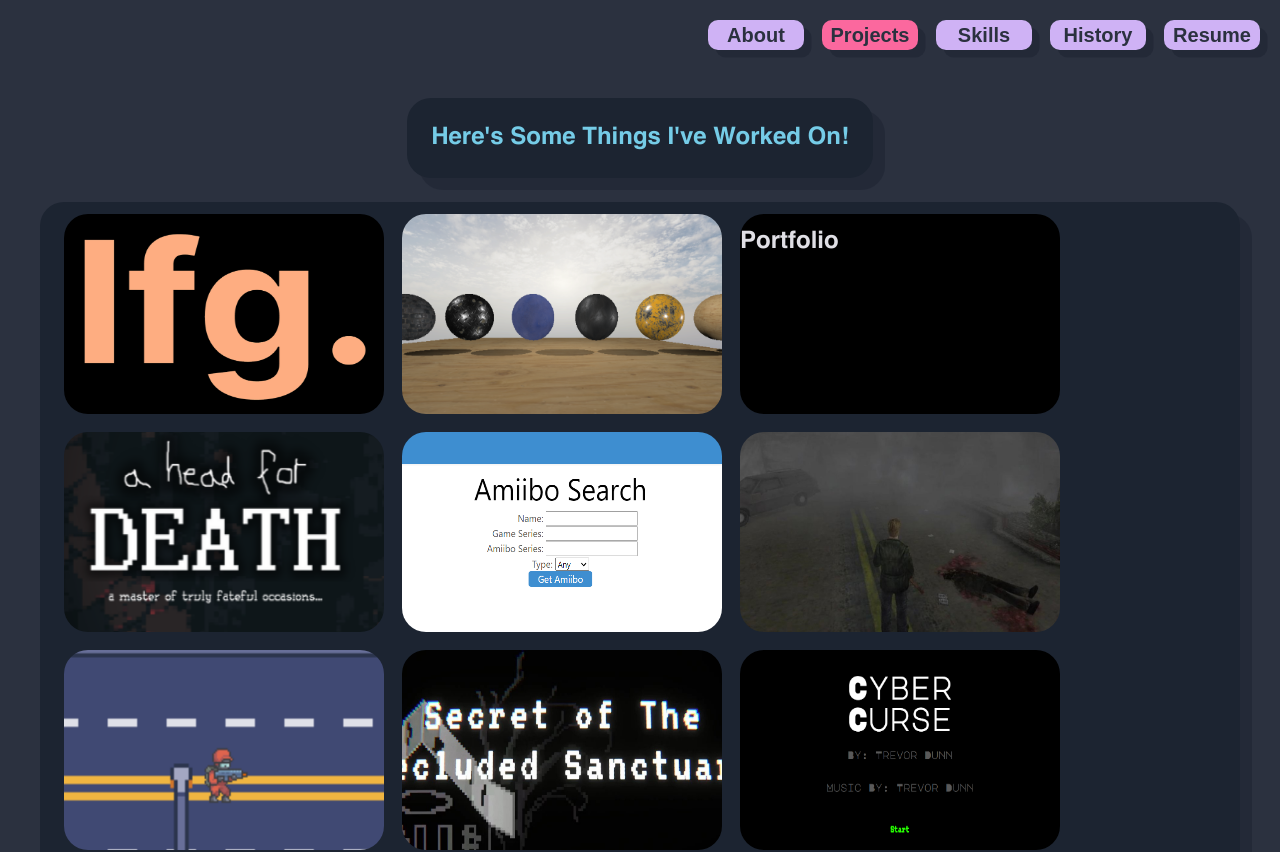
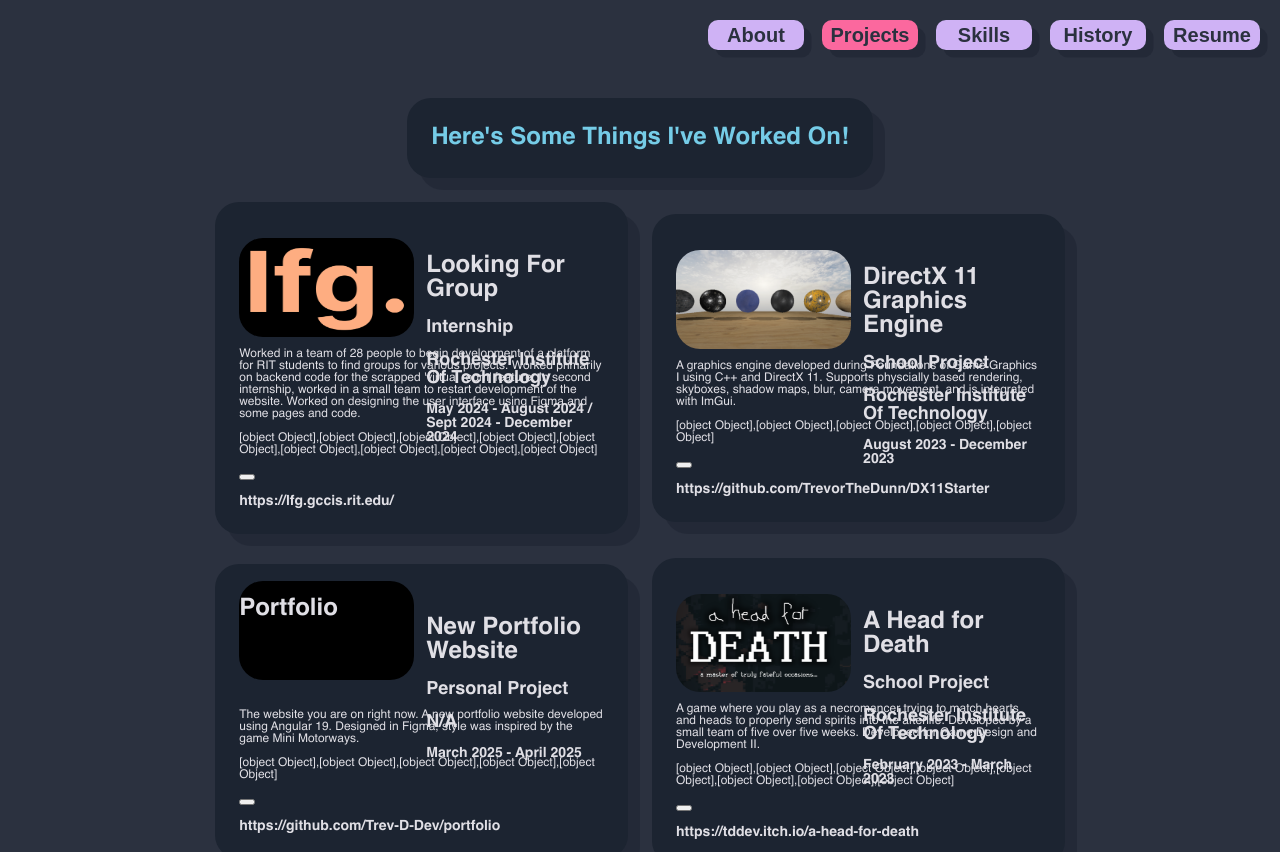
Before and after one commit to Trev-D-Dev/portfolio, an Angular app: page /projects in a window 1280 px wide. Shown: the top 852 px of the page. Built offline with nearby package versions, Linux system fonts and the light colour scheme.

Commit message:
Still working

```diff
--- a/src/app/history/history.component.css
+++ b/src/app/history/history.component.css
@@ -1 +1,25 @@
 @import './../../styles.css';
+
+.page {
+    display: flex;
+    flex-direction: row;
+    flex-wrap: wrap;
+
+    width: 30vw;
+
+    margin: auto;
+
+    align-items: center;
+    justify-content: center;
+}
+
+.content {
+    display: flex;
+    flex-direction: row;
+    flex-wrap: wrap;
+
+    gap: 1.5rem;
+
+    justify-content: center;
+    align-items: center;
+}
--- a/src/app/history/history.component.html
+++ b/src/app/history/history.component.html
@@ -7,9 +7,9 @@
     <div class="history">
         <div class="content">
             <div class="tile event" *ngFor="let event of history">
-                <h1>{{event.date}}</h1>
-                <h1>{{event.title}}</h1>
-                <h3>{{event.desc}}</h3>
+                <h1 class="event-title">{{event.title}}</h1>
+                <h2 class="event-date">{{event.date}}</h2>
+                <h2 class="event-desc">{{event.desc}}</h2>
             </div>
         </div>
     </div>
--- a/src/app/navigation/navigation.component.css
+++ b/src/app/navigation/navigation.component.css
@@ -1,6 +1,8 @@
 @import './../../styles.css';
 
 .nav {
+    background-color: var(--main-bg-color);
+
     padding: 1rem;
 
     width:fit-content;
--- a/src/app/projects/projects.component.css
+++ b/src/app/projects/projects.component.css
@@ -4,60 +4,68 @@
     width: 90vw;
     justify-items: left;
     justify-content: left;
-
-    z-index: 0;
 }
 
 .content {
+    margin: auto;
+
+    width: 95vw;
+
     display: flex;
     flex-wrap: wrap;
     flex-direction: row;
-    gap: 1.5rem;
-}
 
-.project {
-    background-color: black;
-
-    width: 25vw;
-    height: 25vh;
-
-    display: flex;
-    flex-direction: row;
-    flex-wrap: wrap;
-
-    overflow: hidden;
-
-    border-radius: 2rem;
-}
-
-.project:hover {
-    transform: scale(1.1);
-}
-
-.header {
-    width: 25vw;
-
-    aspect-ratio: 16/9;
+    gap: 2rem;
 
     align-items: center;
     justify-content: center;
 }
 
-.project-img {
-    justify-self: center;
-    align-self: center;
+.project-details {
+    width: 30%;
 
-    height: 100%;
-    width: 100%;
+    aspect-ratio: 5/3;
+
 }
 
-.project-details {
-    background-color: brown;
+.header {
+    width: 100%;
+    height: 50%;
 
-    width: 20vw;
+    display: flex;
+    flex-direction: row;
+
+    gap: 1rem;
+
+    margin-bottom: 2rem;
 }
 
-.project.selected {
-    z-index: 3;
-    height: 60vh;
+.project-image {
+    margin: auto;
+    margin-top: 2rem;
+    margin-bottom: 2rem;
+    height: 90%;
+    width: auto;
+
+    aspect-ratio: 16/9;
+
+    border-radius: 2rem;
 }
+
+.project-image#port,
+.project-image#lfg {
+    background-color: black;
+}
+
+.project-image#port {
+    align-items: center;
+    justify-content: center;
+
+    margin: auto;
+}
+
+.info {
+    margin: auto;
+    margin-top: 2rem;
+    margin-bottom: 2rem;
+}
--- a/src/app/projects/projects.component.html
+++ b/src/app/projects/projects.component.html
@@ -4,38 +4,30 @@
         <h1 class="page-title">Here's Some Things I've Worked On!</h1>
     </div>
 
-    <div class="tile projects">
-        <div class="content">
+    <div class="content">
+        <div class="tile project-details"
+             *ngFor="let project of projects"
+             id="{{project.tag}}">
+             <div class="header">
 
-            <!-- TODO: Find a way to split project image and project details so they act more independent of each other (maybe use @for) -->
+                @if(project.img != "N/A") {
+                    <img class="project-image" id="{{project.tag}}" src="{{project.img}}">
+                } @else {
+                    <div class="project-image" id="{{project.tag}}"><h1>Portfolio</h1></div>
+                }
 
-            <div class="project"
-                 *ngFor="let project of projects"
-                 (click)="showDetails($event)">
-                 @if (project.img != "N/A") {
-                    <div class="header">
-                        <img id="{{project.tag}}" class="project-img" src="{{project.img}}">
-                    </div>
-                 } @else {
-                    <div>
-                        <h1 id="{{project.tag}}">Portfolio</h1>
-                    </div>
-                 }
-                 <div class="project-details" hidden>
+
+                <div class="info">
                     <h1 class="project-name">{{project.name}}</h1>
                     <h2 class="project-type">{{project.type}}</h2>
                     <h2 class="project-location">{{project.location}}</h2>
                     <h3 class="project-dates">{{project.dates}}</h3>
-                    <p class="project-desc">{{project.desc}}</p>
-                    <p class="project-skills">{{project.skills}}</p>
-                    <h3 class="project-link">{{project.link}}</h3>
-                 </div>
-            </div>
-
-            <!--@for(let project of projects) {
-
-        }-->
+                </div>
+             </div>
+            <p class="project-desc">{{project.desc}}</p>
+            <p class="project-skills">{{project.skills}}</p>
+            <button (click)="goToPage(project.link)"></button>
+            <h3 class="project-link">{{project.link}}</h3>
         </div>
     </div>
-
 </div>
--- a/src/app/projects/projects.component.ts
+++ b/src/app/projects/projects.component.ts
@@ -23,33 +23,7 @@ export class ProjectsComponent {
     this.projects = data.projects;
   }
 
-  /**
-   *
-   * @param event the event that triggered the function call
-   */
-  showDetails(event: any): void {
-
-    const clickedProject = event.currentTarget;
-    const details = clickedProject.querySelector(".project-details");
-
-    //Determines if project is visible and sets attributes accordingly
-    if(!details.hidden) {
-      details.hidden = true;
-      clickedProject.setAttribute('class', 'project');
-      return;
-    }
-
-    //Checks if any projects are already selected, if one is it is unselected
-    if(document.querySelectorAll('.project.selected').length != 0) {
-      const selectedProject = document.querySelector('.project.selected');
-      selectedProject?.setAttribute('class', 'project');
-
-      const details = selectedProject?.querySelector('.project-details');
-      details?.setAttribute('hidden', 'true');
-    }
-
-    //Changes hidden and class attributes
-    details.hidden = false;
-    clickedProject.setAttribute('class', 'project selected');
+  goToPage(link: any) {
+    return;
   }
 }
--- a/src/app/skills/skills.component.css
+++ b/src/app/skills/skills.component.css
@@ -1 +1,25 @@
 @import './../../styles.css';
+
+.page {
+    display: flex;
+    flex-direction: row;
+    flex-wrap: wrap;
+}
+
+.skills-section {
+    width: 95vw;
+
+    display: flex;
+    flex-direction: row;
+    flex-wrap: nowrap;
+
+    justify-content: space-evenly;
+
+    margin: auto;
+}
+
+.skills {
+    width: 40vw;
+    max-height: 50vh;
+    overflow: hidden;
+}
```
Also changed, not shown: src/media/data/history.json (+15 -1 lines).
